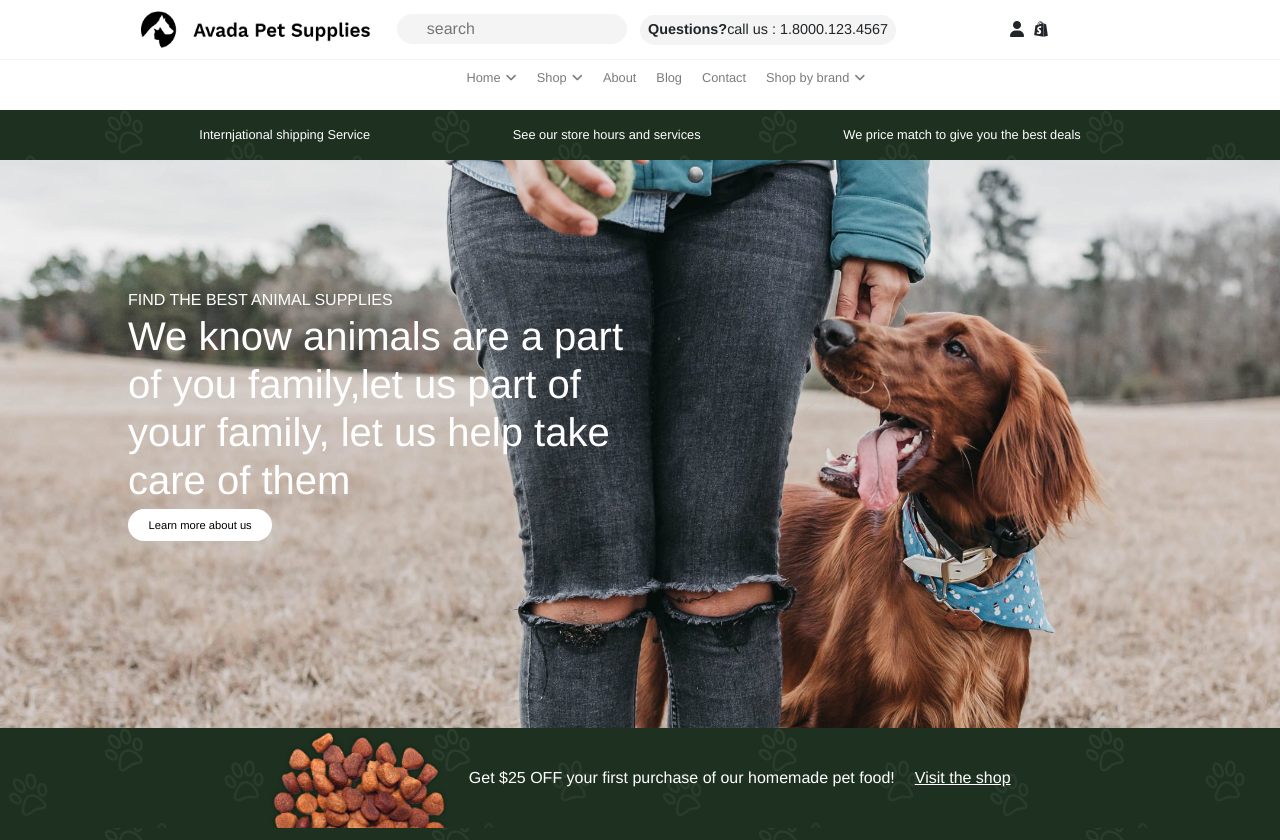
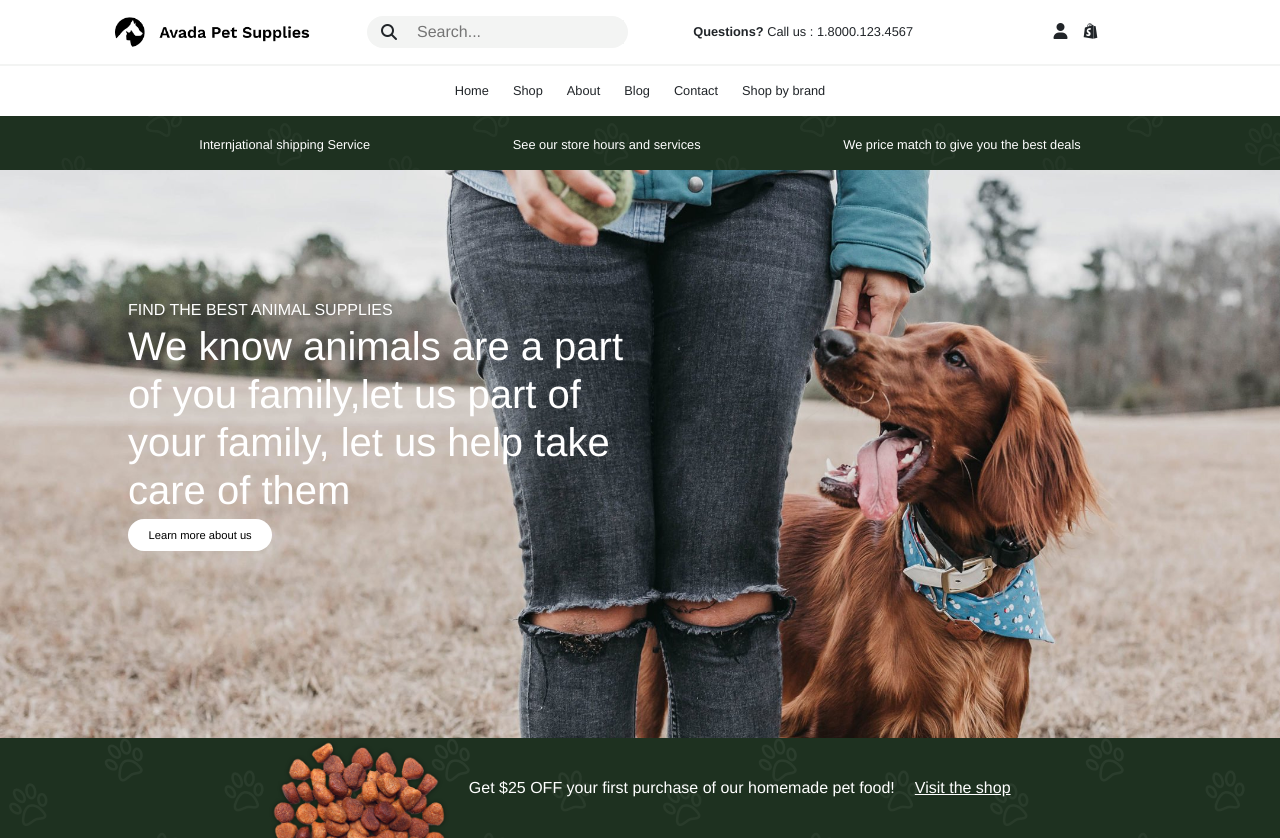
Before and after one commit to MicheleBisceglia/proj-html-vuejs, a Vue app: page / in a window 1280 px wide. Shown: the top 840 px of the page. Built offline with nearby package versions, Linux system fonts and the light colour scheme.

Commit message:
AppHeader dinamic item generation

```diff
--- a/src/components/AppHeader.vue
+++ b/src/components/AppHeader.vue
@@ -1,122 +1,89 @@
 <template>
   <div>
     <header>
-      <div class="header_top">
-        <div class="header_top_item">
-          <img src="../assets/img/dark-pet-logo.png" alt="">
-        </div>
-        <div class="header_top_item">
-          <input
-          @keyup="$emit('searchClick', searchKey)"
-          type="text" placeholder="search"
-          v-model="searchKey"
-          :searchObj="searchKey"
-          >
-        </div>
-        <div class="header_top_item contacts">
-          <strong>Questions? </strong>
-          <span>call us : 1.8000.123.4567</span>
-        </div>
-        <div class="header_top_item">
-          <i class="fas fa-user"></i>
-          <i class="fab fa-shopify"></i>
-        </div>
+      <div class="header_top pt-3 pb-3">
+
+        <HeaderItem
+        v-for="(item, index) in headerItem"
+        :key="index"
+        :itemObj="item"/>
+
+
+
       </div>
-      <div class="header_btm">
-        <ul>
-          <li>
-            <span>Home</span>
-            <i class="fas fa-angle-down"></i>
-            </li>
-          <li><span>Shop</span>
-            <i class="fas fa-angle-down"></i></li>
-          <li>
-            <span>About</span>
-          </li>
-          <li>
-            <span>Blog</span>
-          </li>
-          <li>
-            <span>Contact</span>
-          </li>
-          <li>
-            <span>Shop by brand</span>
-            <i class="fas fa-angle-down"></i>
-          </li>
-        </ul>
+      <div class="header_btm size_60">
+        <HeaderList
+        v-for="(item, index) in headerList"
+        :key="index"
+        :listObj="item"/>
       </div>
     </header>
   </div>
 </template>
 
 <script>
+import HeaderList from "../components/HeaderList.vue";
+import HeaderItem from "../components/HeaderItem.vue";
 export default {
   name: "AppHeader",
+  components: {
+    HeaderItem,
+    HeaderList,
+  },
   data() {
     return {
-      searchKey: ""
-    }
-  }
+      props: {
+      listObj: Object
+    },
+      headerItem: [
+        {
+          logo: "dark-pet-logo.png",
+          contact: "1.8000.123.4567",
+        },
+      ],
+      headerList: [
+        {
+          list: "Home",
+        },
+        {
+          list: "Shop",
+        },
+        {
+          list: "About",
+        },
+        {
+          list: "Blog",
+        },
+        {
+          list: "Contact",
+        },
+        {
+          list: "Shop by brand",
+        },
+      ],
+    };
+  },
 };
 </script>
 
 <style scoped lang="scss">
 @import "../style/common.scss";
+header {
+  position: fixed;
+  z-index: 99;
+  background-color: $primary-color;
+  width: 100%;
+}
 .header_top {
-  height: 60px;
-  background-color: $primary-color;
-  border-bottom: 1px solid $light-color;
-  display: flex;
-  justify-content: center;
-  align-items: center;
-  .header_top_item {
-    min-width: 20%;
-    height: 70%;
-    display: flex;
-    justify-content: center;
-    align-items: center;
-    img {
-      height: 90%;
-      width: 90%;
-  }
-  input {
-      background-color: $light-color;
-      border-style: none;
-      border-radius: 20px;
-      height: 30px;
-      width: 90%;
-      padding-left: 30px;
-    }
-  i {
-    margin-left: 10px;
-  }
-  }
-  .contacts {
-    font-size: 90%;
-    background-color: $light-color;
-    display: flex;
-    border-radius: 20px;
-    height: 30px;
-    align-items: center;
-    justify-content: center;
-  }
+  border-bottom: 2px solid $light-color;
+}
+.size_60 {
+  font-size: 80%;
 }
 .header_btm {
+  display: flex;
+  align-items: center;
+  justify-content: center;
   height: 50px;
-  width: 100%;
-  background-color: $primary-color;
-  display: flex;
-  justify-content: center;
-  align-items: center;
-  li {
-  display: inline;
-  padding-left: 20px;
-  font-size: 80%;
-  opacity: 60%;
-  }
-  i {
-    margin-left: 5px
-  }
 }
-
 </style>
--- a/src/components/AppMain.vue
+++ b/src/components/AppMain.vue
@@ -138,5 +138,6 @@ export default {
   background-image: url(../assets/img/bg-transparent-3.png);
   background-size: unset;
   height: 100vh;
+  padding-top: 120px;
 }
 </style>
--- a/src/components/FirstSection.vue
+++ b/src/components/FirstSection.vue
@@ -64,6 +64,7 @@ export default {
 @import "../style/common.scss";
 .shop-category {
   width: 100%;
+  padding-top: 120px;
 }
 .col-bg {
   background-color: $secondary-color;
--- /dev/null
+++ b/src/components/HeaderItem.vue
@@ -0,0 +1,59 @@
+<template>
+  <div>
+    <div class="container">
+      <div class="row align-items-center justify-content-center">
+        <div class="col-3 text-center">
+          <img class="w-75" :src="require(`../assets/img/${itemObj.logo}`)" alt="logo">
+        </div>
+        <div class="col-3 text-center">
+          <div class="my_input ml-3 pt-1 pb-1 lao">
+            <i class="fas fa-search"></i>
+            <input type="text"
+            placeholder="Search...">
+          </div>
+        </div>
+        <div class="col-3 text-center">
+          <div class="size_60 text-end">
+            <strong>Questions? </strong>
+            <span>Call us : {{ itemObj.contact }}</span>
+          </div>
+        </div>
+        <div class="col-3 text-center">
+          <i class="fas fa-user px-3"></i>
+          <i i class="fab fa-shopify"></i>
+        </div>
+      </div>
+    </div>
+  </div>
+</template>
+
+<script>
+export default {
+  name: "HeaderItem",
+  props: {
+  itemObj: Object,
+}
+};
+</script>
+
+<style scoped lang="scss">
+@import "../style/common.scss";
+.my_input {
+  background-color: $light-color;
+  border-radius: 25px;
+  display: flex;
+  justify-content: center;
+  align-items: center;
+  input {
+      background-color: $light-color;
+      border-style: none;
+  }
+  i {
+   margin-left: 10px;
+   margin-right: 20px;
+  }
+}
+.size_60 {
+  font-size: 80%;
+}
+</style>
--- /dev/null
+++ b/src/components/HeaderList.vue
@@ -0,0 +1,28 @@
+<template>
+  <div>
+      <div class="header_btm">
+        <div class="container">
+          <div class="row ">
+            <div class="col-12 ">
+              <span class="">
+                {{ listObj.list }}
+              </span>
+            </div>
+          </div>
+        </div>
+      </div>
+  </div>
+</template>
+
+<script>
+export default {
+  name: "HeaderList",
+  props: {
+  listObj: Object,
+}
+};
+</script>
+
+<style scoped lang="scss">
+@import "../style/common.scss";
+</style>
--- a/src/components/ThirdSection.vue
+++ b/src/components/ThirdSection.vue
@@ -19,6 +19,17 @@
         </div>
       </div>
     </div>
+    <div class="">
+      <div class="my_container pt-5">
+       <div class="container">
+         <div class="row">
+           <div class="col-6"></div>
+           <div class="col-6"></div>
+         </div>
+       </div>
+
+      </div>
+    </div>
   </section>
 </template>
 
@@ -31,7 +42,7 @@ export default {
 <style lang="scss" scoped>
 @import "../style/common.scss";
   .bg-section {
-    height: 400px;
+    height: 350px;
     width: 100%;
     background-color: $secondary-color;
     background-image: url(../assets/img/bg-transparent-3.png);
@@ -40,4 +51,12 @@ export default {
     padding-top: 70px;
   }
   }
+.my_container {
+  width: 80%;
+  height: 80%;
+  margin: 0 auto;
+  background-image: url(../assets/img/banner-7-2x-scaled.jpg);
+
+
+}
 </style>
```
Also changed, not shown: src/assets/img/banner-7-2x-scaled.jpg (added).
